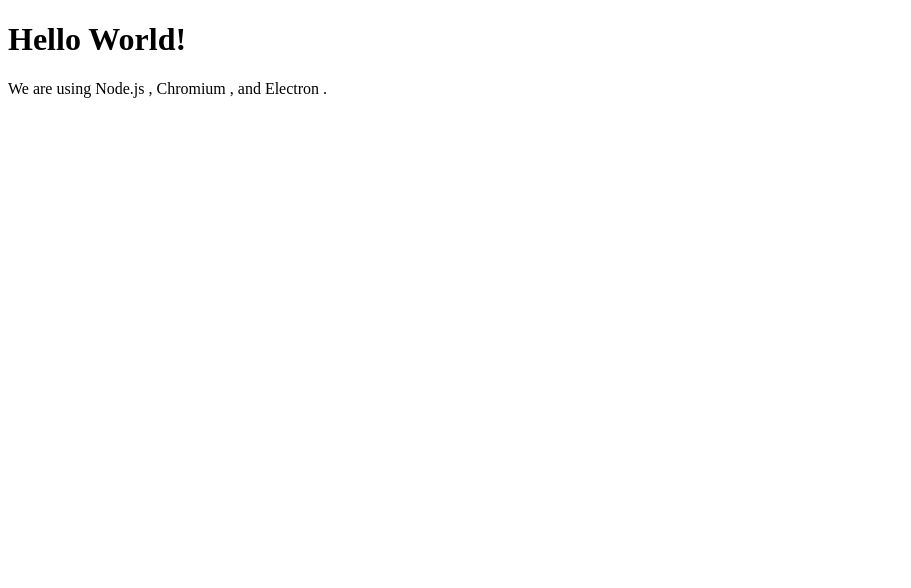
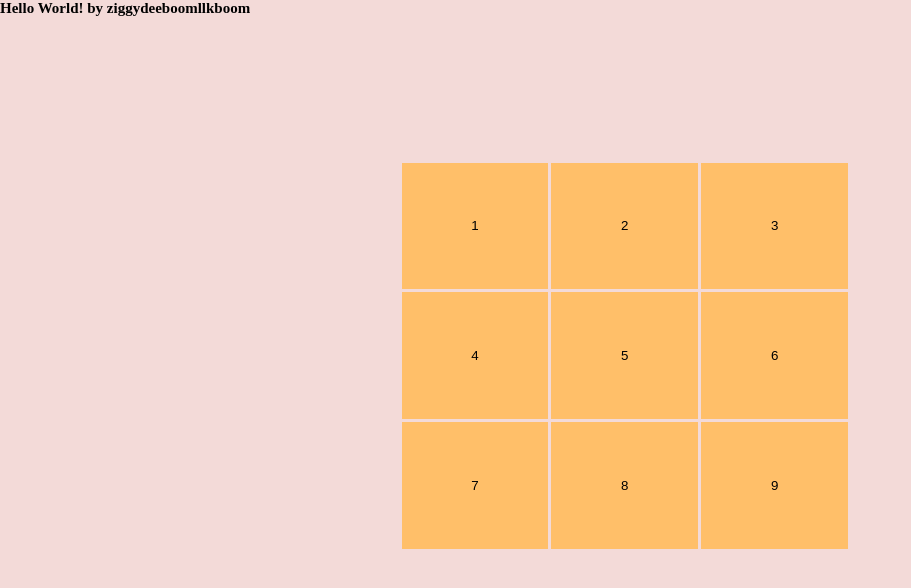
Before and after one commit to gdibra/electron_calculator, a plain HTML site: page index.html in a window 1280 px wide. Shown: the whole page, without its empty margins (0-911 px from the left). Drawn offline with Linux system fonts and the light colour scheme.

Commit message:
Buttons UI

```diff
--- a/index.html
+++ b/index.html
@@ -3,13 +3,21 @@
   <head>
     <meta charset="UTF-8">
     <title>Hello World!</title>
+    <link rel="stylesheet" href="styles.css">
   </head>
   <body>
-    <h1>Hello World!</h1>
-    We are using Node.js <span id="node-version"></span>,
-    Chromium <span id="chrome-version"></span>,
-    and Electron <span id="electron-version"></span>.
-
+    <h1>Hello World! by ziggydeeboomllkboom</h1>
+    <div id="calculator">
+      <div class="b b1"><button>1</button></div>
+      <div class="b b2"><button>2</button></div>
+      <div class="b b3"><button>3</button></div>
+      <div class="b b4"><button>4</button></div>
+      <div class="b b5"><button>5</button></div>
+      <div class="b b6"><button>6</button></div>
+      <div class="b b7"><button>7</button></div>
+      <div class="b b8"><button>8</button></div>
+      <div class="b b9"><button>9</button></div>
+    </div>
     <!-- You can also require other files to run in this process -->
     <script src="./renderer.js"></script>
   </body>
--- /dev/null
+++ b/styles.css
@@ -0,0 +1,35 @@
+body{
+    background-color: #F3DAD8;
+}
+h1{
+    font-size: 15px;
+    margin-left: 0;
+    margin-top: 0;
+}
+
+*{
+    padding: 0 0 0 0;
+    margin: 0 0 0 0;
+}
+
+#calculator{
+    max-width: 30em;
+    margin: 9em auto;
+}
+
+.b{
+    float: left;
+    padding: 0.1em 0.1em;
+}
+
+button{
+    border: none;
+    background-color: #FFBF69;
+    width: 11em;
+    height: 9.5em;
+}
+
+.b :hover{
+    box-shadow: 2px 2px 4px darkgrey;
+    background-color: #FF9F1C;
+}
```
